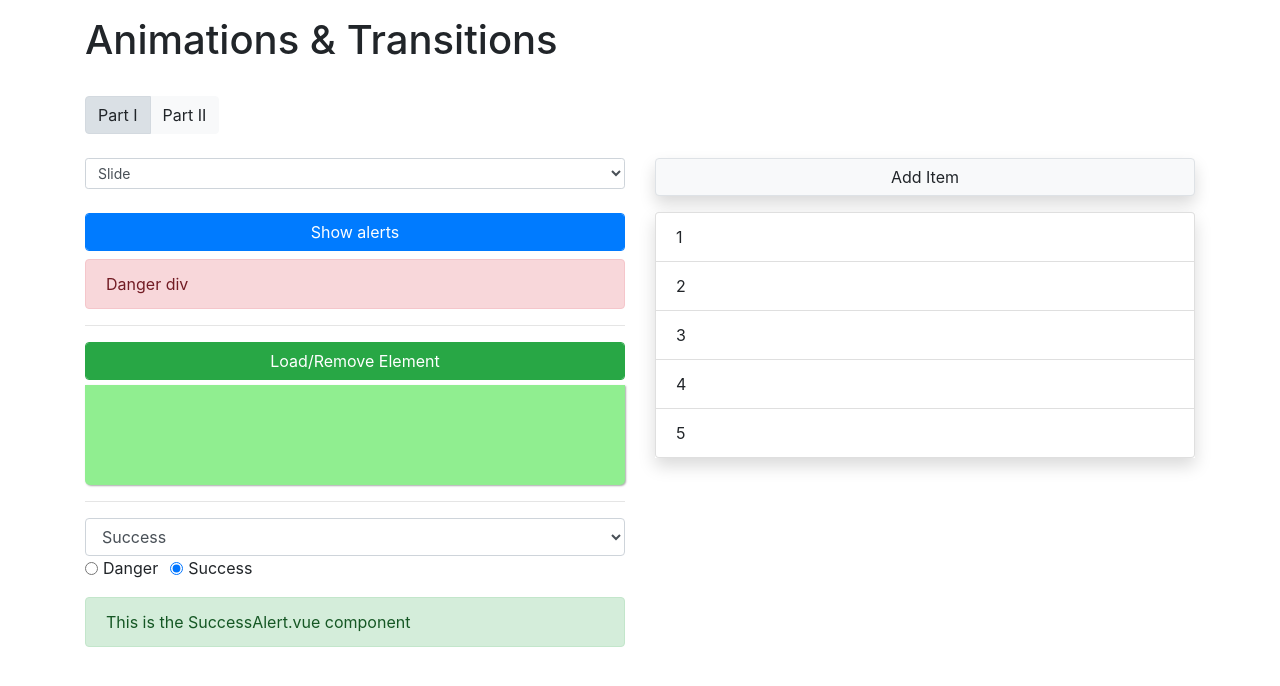
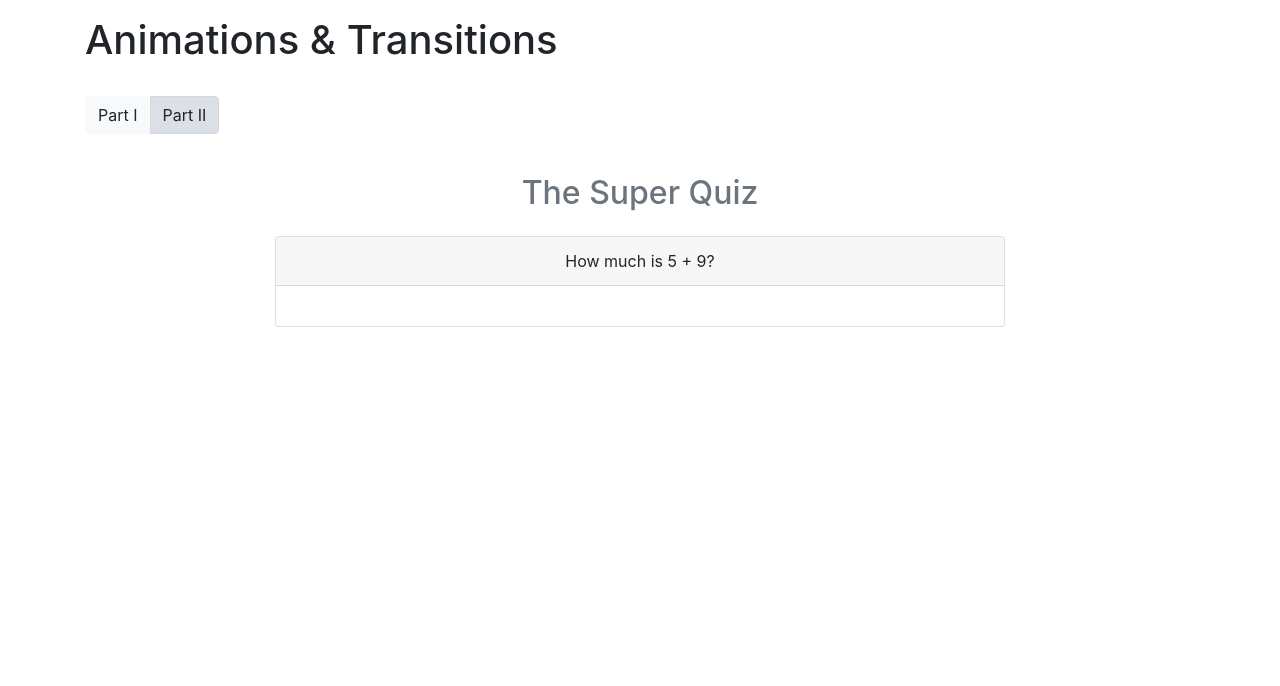
Before and after one commit to cgomesj/Vuejs-AnimationsTransitions, a Vue app: page / in a window 1280 px wide. Shown: the top 686 px of the page. Built offline with nearby package versions, Linux system fonts and the light colour scheme.

Commit message:
quiz preparation

```diff
--- a/src/App.vue
+++ b/src/App.vue
@@ -135,7 +135,9 @@
               </div>
             </div>
             <div v-if="part == 2" class="row">
-              <h2>Part II</h2>
+              <div class="col">
+                <component :is="'app-part-ii'"></component>
+              </div>
             </div>
           </div>
         </div>
@@ -147,11 +149,13 @@
 <script>
 import DangerAlert from "./components/DangerAlert.vue";
 import SuccessAlert from "./components/SuccessAlert.vue";
+import PartII from "./components/PartII.vue";
 
 export default {
   components: {
     "app-danger-alert": DangerAlert,
-    "app-success-alert": SuccessAlert
+    "app-success-alert": SuccessAlert,
+    "app-part-ii": PartII
   },
 
   data() {
@@ -162,7 +166,7 @@ export default {
       elementWidth: 100,
       selectedComponent: "app-success-alert",
       numbers: [1, 2, 3, 4, 5],
-      part: 1
+      part: 2
     };
   },
 
--- /dev/null
+++ b/src/components/PartII.vue
@@ -0,0 +1,42 @@
+<template>
+  <div class="row">
+    <div class="col-sm-8 mx-auto text-center">
+      <h2 class="my-3 text-secondary">The Super Quiz</h2>
+      <div class="card mt-4">
+        <div class="card-header">{{ actualQuestion }}</div>
+        <div class="card-body"></div>
+      </div>
+    </div>
+  </div>
+</template>
+
+<script>
+export default {
+  data() {
+    return {
+      tests: [
+        {
+          question: "How much is 5 + 9?",
+          answer: "14"
+        },
+        {
+          question: "How much is 10 + 6?",
+          answer: "16"
+        },
+        {
+          question: "How much is 1 + 4?",
+          answer: "5"
+        }
+      ]
+    };
+  },
+  computed: {
+    actualQuestion() {
+      return this.tests[0].question;
+    }
+  }
+};
+</script>
+
+<style  scoped>
+</style>
```
